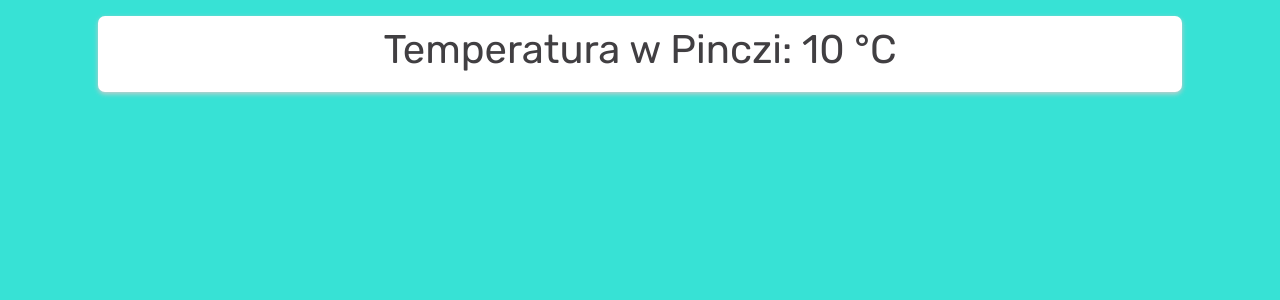
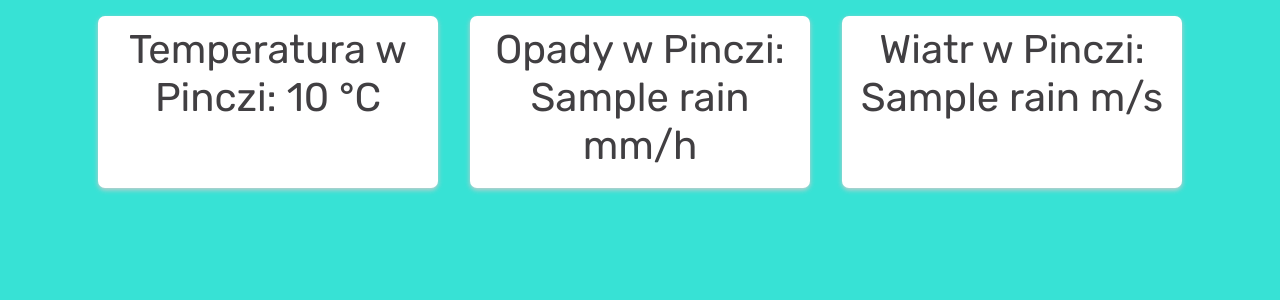
Before and after one commit to MartaKar/pinczi-weather, a Flask app: template templates/index.html in a window 1280 px wide. Shown: the top 300 px of the page. Run offline with Flask 2, Linux system fonts and the light colour scheme; the template is opened without the code that fills it: most values are stand-ins (such as "Sample title", 1, 10 or a date in 2020).

Commit message:
2nd commit

```diff
--- a/main.py
+++ b/main.py
@@ -14,24 +14,51 @@ url = "https://eu-central-1-1.aws.cloud2.influxdata.com"
 
 with InfluxDBClient(url=url, token=token, org=org) as client:
     query_api = client.query_api()
-
-    tables = query_api.query("""from(bucket: "home_assistant")
+    query_temp = """from(bucket: "home_assistant")
     |> range(start: -10m)
     |> filter(fn: (r) => r["_measurement"] == "°C")
     |> filter(fn: (r) => r["_field"] == "value")
     |> filter(fn: (r) => r["domain"] == "sensor")
     |> filter(fn: (r) => r["entity_id"] == "pws_temperature")
     |> filter(fn: (r) => r["friendly_name"] == "PWS - Temperature")
-    |> filter(fn: (r) => r["source"] == "HA")""")
+    |> filter(fn: (r) => r["source"] == "HA")"""
+    query_rain = """from(bucket: "home_assistant")
+	|> range(start: -10m)
+    |> filter(fn: (r) => r["_measurement"] == "mm/h")
+    |> filter(fn: (r) => r["_field"] == "value")
+    |> filter(fn: (r) => r["domain"] == "sensor")
+    |> filter(fn: (r) => r["entity_id"] == "pws_rainrate")
+    |> filter(fn: (r) => r["friendly_name"] == "PWS - Rainrate")
+    |> filter(fn: (r) => r["source"] == "HA")"""
+    query_wind = """from(bucket: "home_assistant")
+	|> range(start: -10)
+    |> filter(fn: (r) => r["_measurement"] == "m/s")
+    |> filter(fn: (r) => r["_field"] == "value")
+    |> filter(fn: (r) => r["domain"] == "sensor")
+    |> filter(fn: (r) => r["entity_id"] == "pws_wind_speed")
+    |> filter(fn: (r) => r["friendly_name"] == "PWS - Wind speed")
+    |> filter(fn: (r) => r["source"] == "HA")"""
 
-    for table in tables:
-        for record in table.records:
-            temperature = str(record.get_value())
+
+    def query_value(query_name):
+        tables = query_api.query(query_name)
+        for table in tables:
+            for record in table.records:
+                output = str(record.get_value())
+                return output
+
+
+    temperature = query_value(query_temp)
+    rain = query_value(query_rain)
+    if rain is None:
+        rain = 0
+    wind = query_value(query_wind)
 
 
 @app.route('/')
 def weather():
-    return render_template('index.html', temp=temperature)
+    return render_template('index.html', temp=temperature, rain=rain, wind=wind)
+
 
 if __name__ == '__main__':
     app.run()
--- a/templates/index.html
+++ b/templates/index.html
@@ -17,6 +17,12 @@
             <note class="note">
             <h1>Temperatura w Pinczi:  {{temp}} °C</h1>
                 </note>
+            <note class="note">
+            <h1>Opady w Pinczi:  {{rain}} mm/h</h1>
+                </note>
+            <note class="note">
+            <h1>Wiatr w Pinczi:  {{rain}} m/s</h1>
+                </note>
         <div/>
 
     </div>
```
